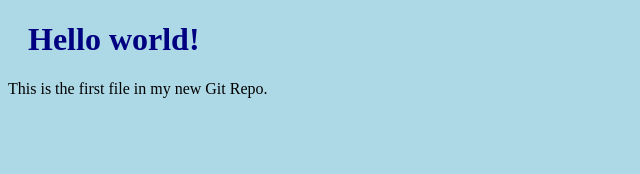
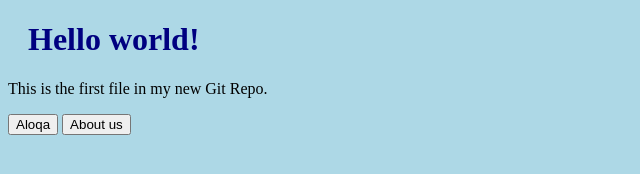
Before and after one commit to oybekalloyorov/project1, a plain HTML site: page index.html in a window 1280 px wide. Shown: the whole page, without its empty margins (0-640 px from the left). Drawn offline with Linux system fonts and the light colour scheme.

Commit message:
index.html faylga button qoshildi.

```diff
--- a/index.html
+++ b/index.html
@@ -9,5 +9,8 @@
 <h1>Hello world!</h1>
 <p>This is the first file in my new Git Repo.</p>
 
+<button>Aloqa</button>
+<button>About us</button>
+
 </body>
 </html>
```
